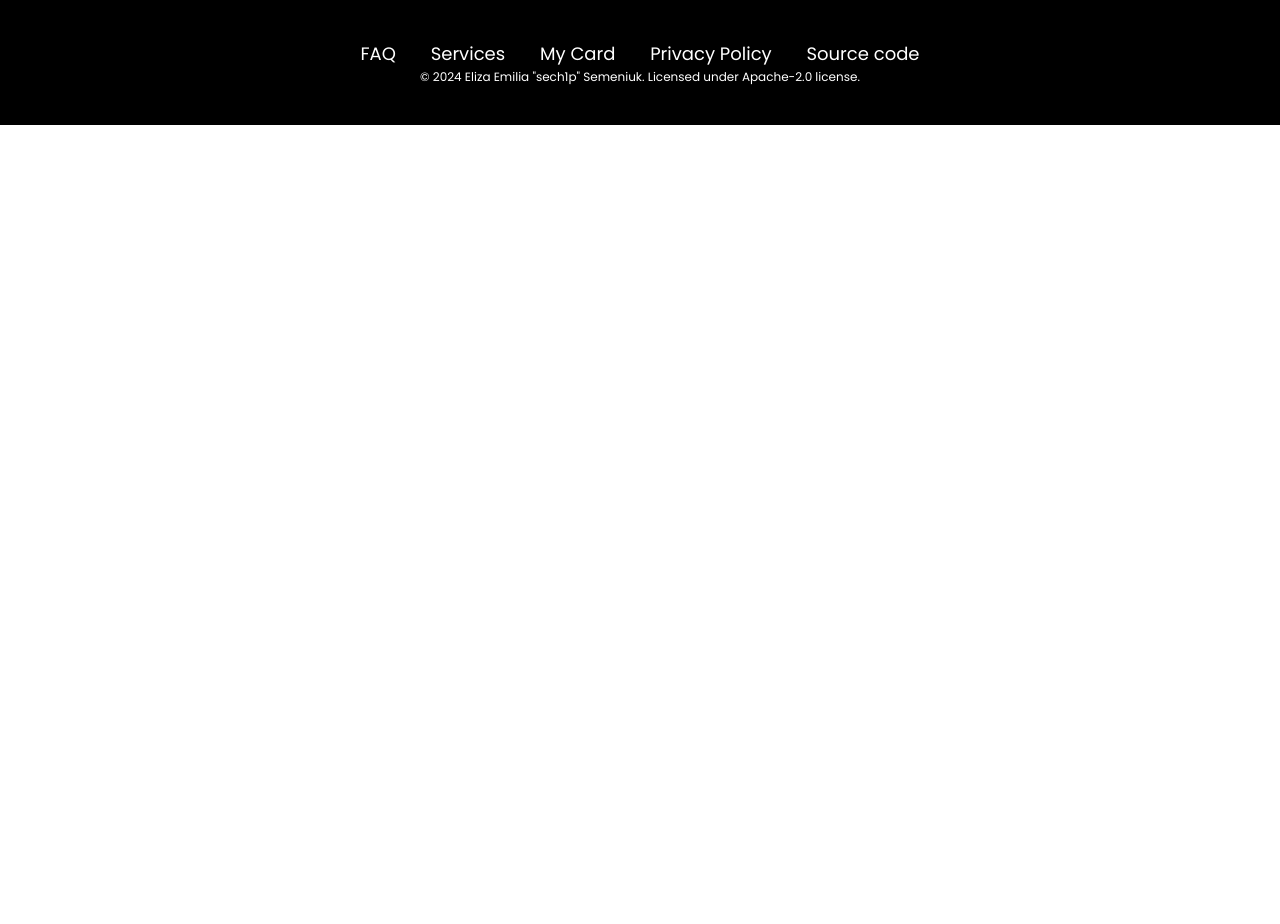
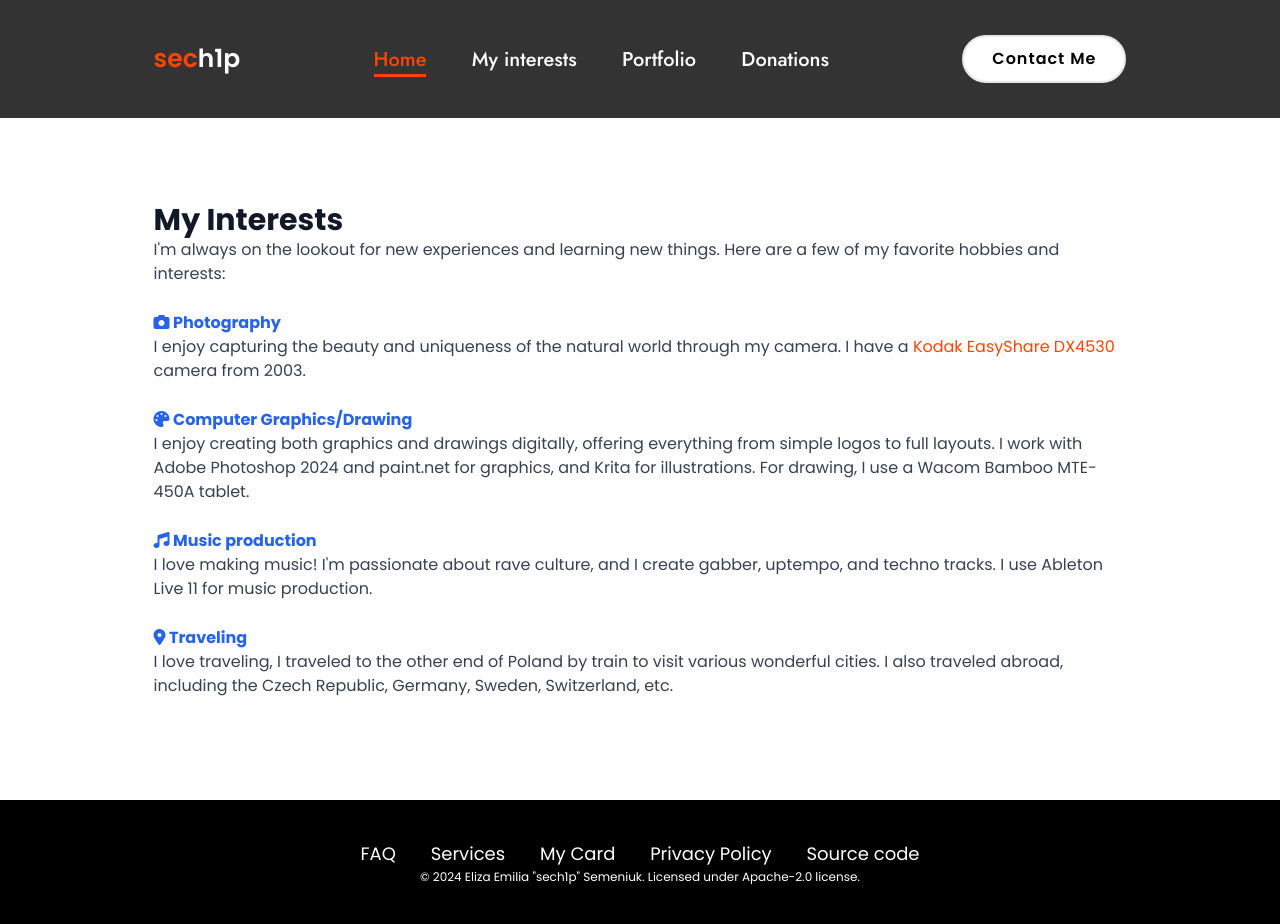
Before and after one commit to sech1p/sech1p.art, a Svelte app: page /interests in a window 1280 px wide. Before the commit the page ends 800 px from the top, so only its background shows below. Built offline with nearby package versions, Linux system fonts and the light colour scheme.

Commit message:
➕ Add interests component

```diff
--- a/src/App.svelte
+++ b/src/App.svelte
@@ -5,6 +5,7 @@
     Link,
   } from "svelte-routing";
   import Home from "./pages/Home.svelte";
+  import Interests from "./pages/Interests.svelte";
 </script>
 
 <Router>
@@ -12,7 +13,7 @@
     <Link to="/" class="logo text-white"><span>sec</span>h1p</Link>
     <nav class="navbar text-xl text-white">
       <Link to="/" class="active nav-link">Home</Link>
-      <a href="#" class="nav-link">My interests</a>
+      <Link to="/interests" class="nav-link">My interests</Link>
       <a href="#" class="nav-link">Portfolio</a>
       <a href="#" class="nav-link">Donations</a>
     </nav>
@@ -21,6 +22,7 @@
 
   <main>
     <Route path="/" component={Home} />
+    <Route path="/interests" component={Interests} />
   </main>
 
   <footer class="footer relative bottom-0 w-full bg-black">
--- /dev/null
+++ b/src/pages/Interests.svelte
@@ -0,0 +1,32 @@
+<section class="my-interests flex w-full min-h-screen bg-white items-center gap-28">
+  <div class="interests-content">
+    <h2 class="text-3xl font-bold text-gray-900">My Interests</h2>
+    <p class="text-gray-700">
+      I'm always on the lookout for new experiences and learning new things. Here are a few of my favorite hobbies and interests:
+    </p>
+    <ul class="interests">
+      <li>
+        <p class="font-bold text-blue-600 hover:text-blue-800"><i class="fa fa-camera"></i> Photography</p>
+        <p class="text-gray-700">
+          I enjoy capturing the beauty and uniqueness of the natural world through my camera. I have a <a class="link" href="https://en.wikipedia.org/wiki/Kodak_EasyShare_DX4530">Kodak EasyShare DX4530</a> camera from 2003.
+        </p>
+      </li>
+      <li>
+        <p class="font-bold text-blue-600 hover:text-blue-800"><i class="fa fa-palette"></i> Computer Graphics/Drawing</p>
+        <p class="text-gray-700">
+          I enjoy creating both graphics and drawings digitally, offering everything from simple logos to full layouts. I work with Adobe Photoshop 2024 and paint.net for graphics, and Krita for illustrations. For drawing, I use a Wacom Bamboo MTE-450A tablet.
+        </p>
+      </li>
+      <li>
+        <p class="font-bold text-blue-600 hover:text-blue-800"><i class="fa fa-music"></i> Music production</p>
+        <p class="text-gray-700">I love making music! I'm passionate about rave culture, and I create gabber, uptempo, and techno tracks. I use Ableton Live 11 for music production.</p>
+      </li>
+      <li>
+        <p class="font-bold text-blue-600 hover:text-blue-800"><i class="fa fa-location-dot"></i> Traveling</p>
+        <p class="text-gray-700">
+          I love traveling, I traveled to the other end of Poland by train to visit various wonderful cities. I also traveled abroad, including the Czech Republic, Germany, Sweden, Switzerland, etc.
+        </p>
+      </li>
+    </ul>
+  </div>
+</section>
--- a/src/style.css
+++ b/src/style.css
@@ -185,3 +185,24 @@ span {
   display: inline-block;
   padding: 0 15px;
 }
+
+.my-interests {
+  padding: 100px 12% 0;
+}
+.interests-content {
+  max-width: 1000px;
+}
+.interests {
+  margin-top: 25px;
+}
+.interests li {
+  margin-top: 25px;
+}
+
+.link {
+  color: orangered;
+  transition: 0.3s ease;
+}
+.link:hover {
+  text-decoration: underline;
+}
```
